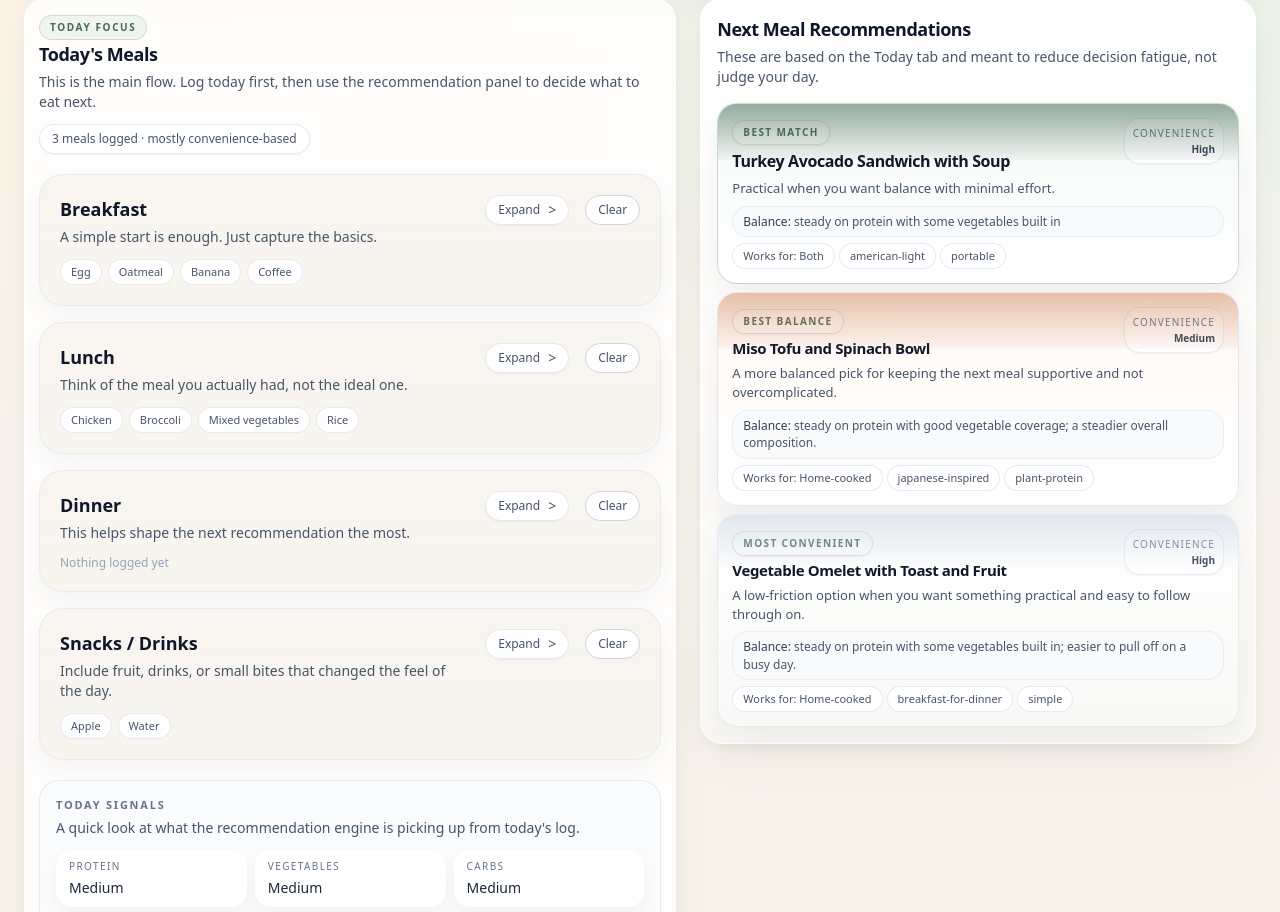
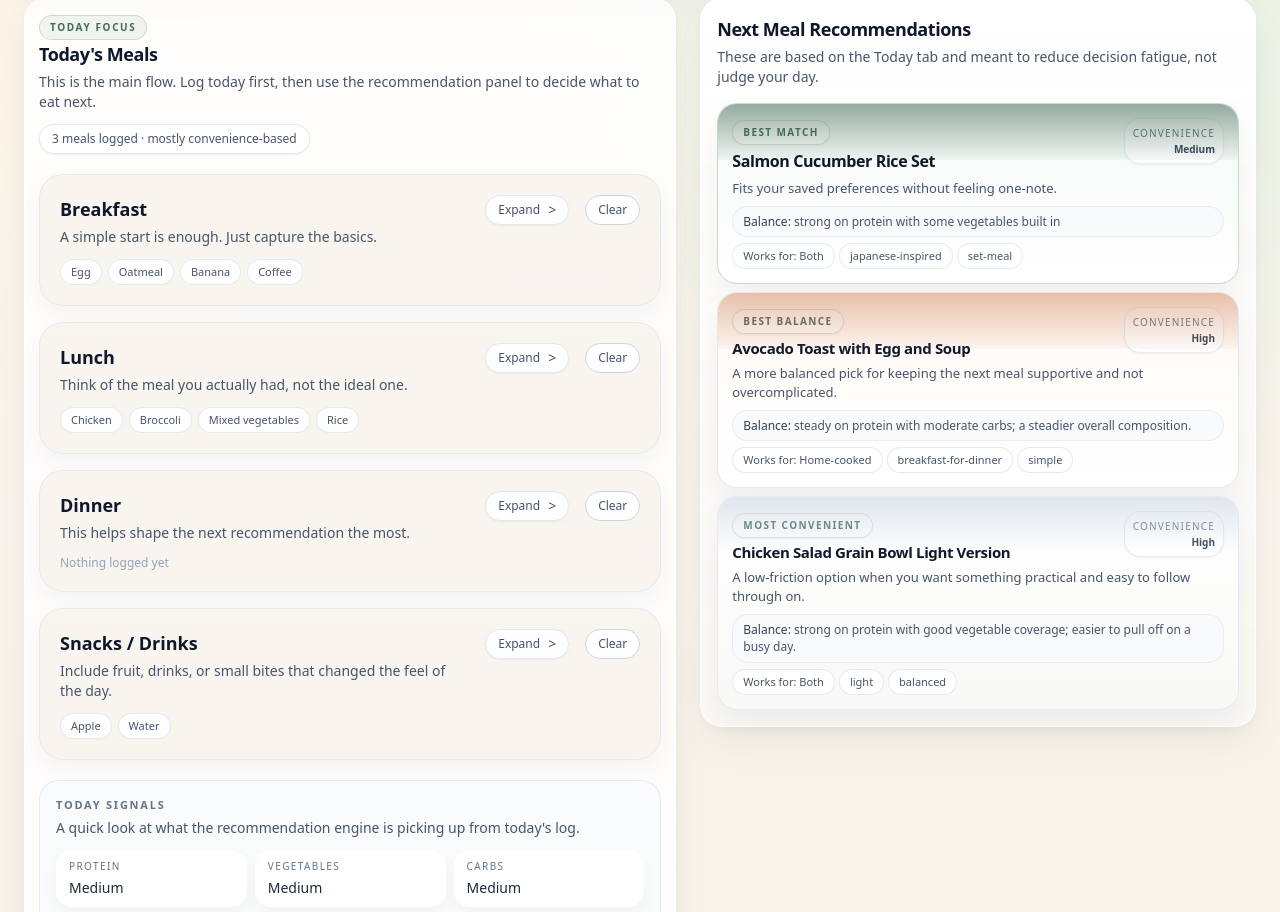
Before and after one commit to HuiYingChung/next-bite, a React (Vite) app: page / in a window 1280 px wide. Shown: the part 401-1313 px from the top of the page. Built offline with nearby package versions, Linux system fonts and the light colour scheme.

Commit message:
Expand dataset to 100 reachable meals

```diff
--- a/src/data.ts
+++ b/src/data.ts
@@ -795,7 +795,7 @@ export const recommendationDataset: Recommendation[] = [
   {
     id: "tofu-egg-protein-bowl",
     title: "Tofu and Egg Protein Bowl",
-    tags: ["high-protein", "rice-based", "simple", "warm", "bowl"],
+    tags: ["high-protein", "rice-based", "simple", "warm", "bowl", "plant-protein", "quick", "home-style"],
     proteinLevel: "high",
     vegetableLevel: "low",
     carbLevel: "medium",
@@ -1005,7 +1005,7 @@ export const recommendationDataset: Recommendation[] = [
   {
     id: "taiwanese-minced-pork-rice-light",
     title: "Taiwanese Minced Pork Rice Light Version",
-    tags: ["taiwanese-style", "rice-based", "comfort", "warm", "bowl"],
+    tags: ["taiwanese-style", "rice-based", "comfort", "warm", "bowl", "home-style", "everyday", "takeout"],
     proteinLevel: "medium",
     vegetableLevel: "low",
     carbLevel: "medium",
@@ -1660,6 +1660,188 @@ export const recommendationDataset: Recommendation[] = [
     avoidTags: [],
     description: "A Mediterranean bowl that adds vegetables and plant protein while staying easy to pick up.",
   },
+  {
+    id: "chicken-shawarma-rice-bowl",
+    title: "Chicken Shawarma Rice Bowl",
+    tags: ["mediterranean", "bowl", "warm", "takeout", "vegetable-forward"],
+    proteinLevel: "high",
+    vegetableLevel: "medium",
+    carbLevel: "medium",
+    heaviness: "medium",
+    convenience: "high",
+    worksFor: ["takeout", "home-cooked"],
+    mealType: "preference",
+    avoidTags: [],
+    description: "A flavorful Mediterranean bowl that feels practical, filling, and easy to find as takeout.",
+  },
+  {
+    id: "turkey-pesto-sandwich-salad",
+    title: "Turkey Pesto Sandwich with Side Salad",
+    tags: ["american-light", "portable", "sandwich", "convenient", "quick"],
+    proteinLevel: "medium",
+    vegetableLevel: "medium",
+    carbLevel: "medium",
+    heaviness: "light",
+    convenience: "high",
+    worksFor: ["takeout", "home-cooked"],
+    mealType: "convenient",
+    avoidTags: ["dairy"],
+    description: "A realistic sandwich option when you want something fast, familiar, and still reasonably balanced.",
+  },
+  {
+    id: "ginger-tofu-cabbage-rice-bowl",
+    title: "Ginger Tofu and Cabbage Rice Bowl",
+    tags: ["chinese-style", "plant-protein", "warm", "bowl", "home-style", "vegetable-forward"],
+    proteinLevel: "medium",
+    vegetableLevel: "high",
+    carbLevel: "medium",
+    heaviness: "light",
+    convenience: "medium",
+    worksFor: ["home-cooked", "takeout"],
+    mealType: "recovery",
+    avoidTags: [],
+    description: "A home-style tofu bowl with ginger and cabbage that feels warm, steady, and vegetable-supportive.",
+  },
+  {
+    id: "chicken-zucchini-pasta-light",
+    title: "Chicken and Zucchini Pasta Light Version",
+    tags: ["american-light", "warm", "plate", "everyday", "balanced"],
+    proteinLevel: "high",
+    vegetableLevel: "medium",
+    carbLevel: "medium",
+    heaviness: "light",
+    convenience: "medium",
+    worksFor: ["home-cooked", "takeout"],
+    mealType: "balanced",
+    avoidTags: [],
+    description: "A lighter pasta-style plate that still feels like a real dinner with protein and vegetables built in.",
+  },
+  {
+    id: "spinach-egg-breakfast-wrap",
+    title: "Spinach and Egg Breakfast Wrap",
+    tags: ["breakfast-for-dinner", "wrap", "portable", "quick", "warm"],
+    proteinLevel: "medium",
+    vegetableLevel: "medium",
+    carbLevel: "medium",
+    heaviness: "light",
+    convenience: "high",
+    worksFor: ["home-cooked", "takeout"],
+    mealType: "convenient",
+    avoidTags: ["egg"],
+    description: "A breakfast-for-dinner wrap that feels easy, warm, and more balanced than a typical quick grab.",
+  },
+  {
+    id: "taiwanese-turkey-rice-plate",
+    title: "Taiwanese Turkey Rice Plate",
+    tags: ["taiwanese-style", "plate", "warm", "home-style", "comfort"],
+    proteinLevel: "medium",
+    vegetableLevel: "medium",
+    carbLevel: "medium",
+    heaviness: "medium",
+    convenience: "medium",
+    worksFor: ["home-cooked", "takeout"],
+    mealType: "preference",
+    avoidTags: [],
+    description: "A Taiwanese-style rice plate with a familiar savory feel that still works for an everyday meal.",
+  },
+  {
+    id: "bean-cheese-veg-quesadilla-light",
+    title: "Bean and Veggie Quesadilla Light Version",
+    tags: ["mexican-inspired", "warm", "portable", "quick", "comfort"],
+    proteinLevel: "medium",
+    vegetableLevel: "medium",
+    carbLevel: "medium",
+    heaviness: "medium",
+    convenience: "high",
+    worksFor: ["home-cooked", "takeout"],
+    mealType: "preference",
+    avoidTags: ["dairy"],
+    description: "A practical quesadilla-style meal that keeps the comfort factor while still bringing beans and vegetables.",
+  },
+  {
+    id: "salmon-cucumber-rice-set",
+    title: "Salmon Cucumber Rice Set",
+    tags: ["japanese-inspired", "set-meal", "warm", "balanced", "light"],
+    proteinLevel: "high",
+    vegetableLevel: "medium",
+    carbLevel: "medium",
+    heaviness: "light",
+    convenience: "medium",
+    worksFor: ["takeout", "home-cooked"],
+    mealType: "balanced",
+    avoidTags: ["fish"],
+    description: "A simple Japanese-style set that feels clean, steady, and easy to picture as a real next meal.",
+  },
+  {
+    id: "chicken-kale-white-bean-soup",
+    title: "Chicken Kale White Bean Soup",
+    tags: ["soupy", "warm", "comfort", "gentle", "vegetable-forward"],
+    proteinLevel: "medium",
+    vegetableLevel: "high",
+    carbLevel: "low",
+    heaviness: "light",
+    convenience: "medium",
+    worksFor: ["home-cooked", "takeout"],
+    mealType: "light",
+    avoidTags: [],
+    description: "A lighter soup that adds vegetables and steady protein without pushing the meal too heavy.",
+  },
+  {
+    id: "tofu-broccoli-udon-bowl",
+    title: "Tofu Broccoli Udon Bowl",
+    tags: ["japanese-inspired", "noodle-based", "warm", "bowl", "plant-protein"],
+    proteinLevel: "medium",
+    vegetableLevel: "medium",
+    carbLevel: "medium",
+    heaviness: "medium",
+    convenience: "medium",
+    worksFor: ["home-cooked", "takeout"],
+    mealType: "preference",
+    avoidTags: [],
+    description: "A warm udon-style bowl with tofu and broccoli that feels comforting without being one-note.",
+  },
+  {
+    id: "rotisserie-chicken-bagged-salad-wrap",
+    title: "Rotisserie Chicken Salad Wrap",
+    tags: ["quick", "portable", "wrap", "grocery", "convenient", "high-protein"],
+    proteinLevel: "high",
+    vegetableLevel: "medium",
+    carbLevel: "medium",
+    heaviness: "light",
+    convenience: "high",
+    worksFor: ["home-cooked"],
+    mealType: "convenient",
+    avoidTags: [],
+    description: "A very low-friction grocery meal that turns rotisserie chicken into something practical and balanced.",
+  },
+  {
+    id: "pork-chive-dumpling-soup-light",
+    title: "Pork and Chive Dumpling Soup Light Version",
+    tags: ["chinese-style", "soupy", "warm", "comfort", "home-style"],
+    proteinLevel: "medium",
+    vegetableLevel: "medium",
+    carbLevel: "medium",
+    heaviness: "medium",
+    convenience: "medium",
+    worksFor: ["home-cooked", "takeout"],
+    mealType: "preference",
+    avoidTags: ["pork"],
+    description: "A lighter dumpling soup that keeps the comfort of a familiar Chinese-style meal without feeling overly heavy.",
+  },
+  {
+    id: "lentil-roasted-veg-bowl",
+    title: "Lentil and Roasted Vegetable Bowl",
+    tags: ["plant-protein", "bowl", "vegetable-forward", "balanced", "warm"],
+    proteinLevel: "medium",
+    vegetableLevel: "high",
+    carbLevel: "low",
+    heaviness: "light",
+    convenience: "medium",
+    worksFor: ["home-cooked", "takeout"],
+    mealType: "recovery",
+    avoidTags: [],
+    description: "A plant-forward bowl that feels grounded and realistic when you want more vegetables and a lighter profile.",
+  },
   ];
 
 export const seededState: AppState = createSeededState();
--- a/src/logic.ts
+++ b/src/logic.ts
@@ -979,6 +979,8 @@ const getFairnessExposureBonus = (meal: Recommendation) => {
   if (title.includes("sub")) bonus += 0.45;
   if (title.includes("mapo")) bonus += 1.15;
   else if (title.includes("beef and tomato") || title.includes("scallion")) bonus += 0.6;
+  if (title.includes("minced pork") || title.includes("protein bowl")) bonus += 0.45;
+  if (title.includes("taiwanese minced pork")) bonus += 0.9;
   if (meal.tags.some((tag) => ["chinese-style", "taiwanese-style", "home-style", "simple"].includes(tag.toLowerCase()))) {
     bonus += 0.35;
   }
```
